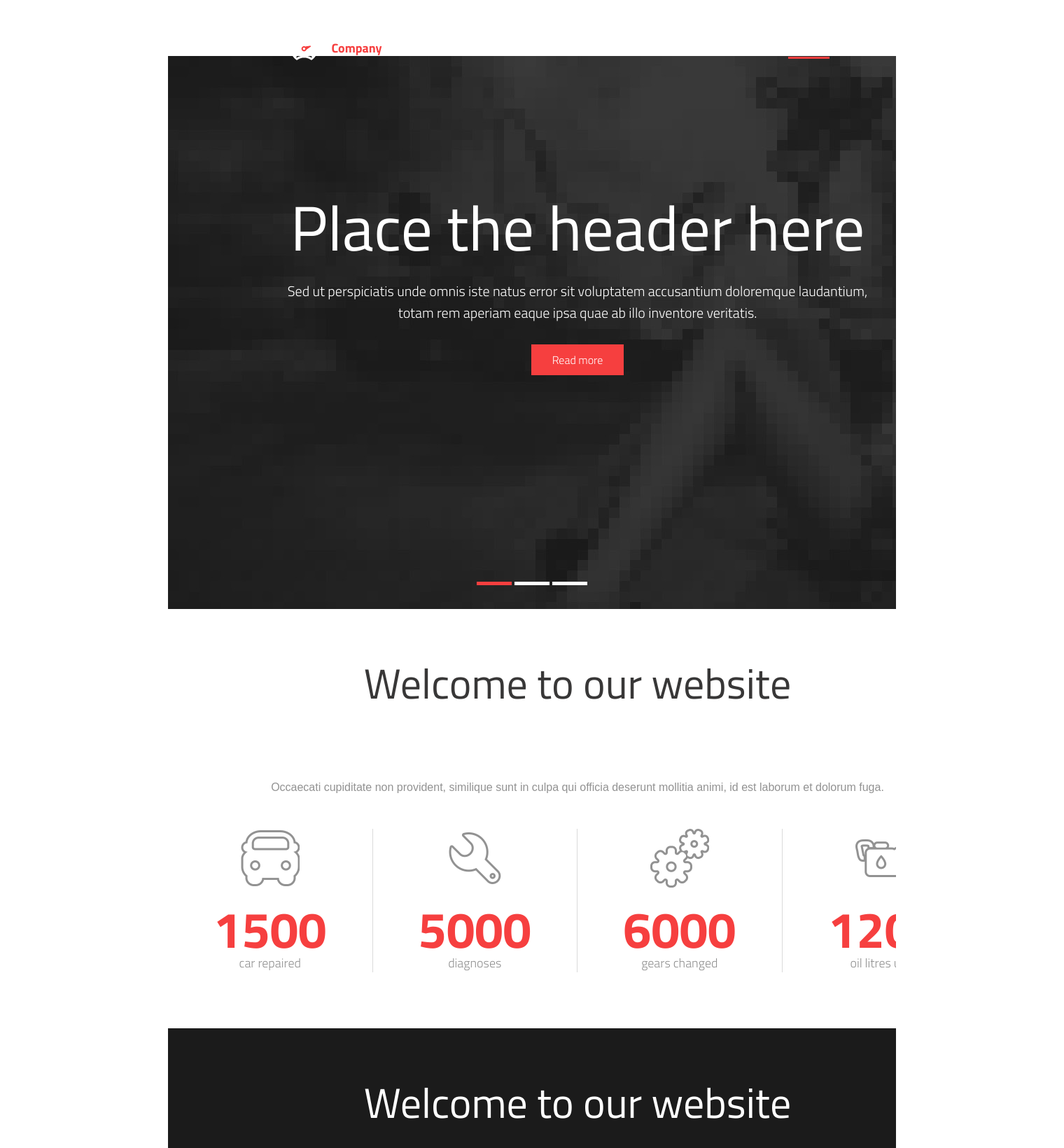
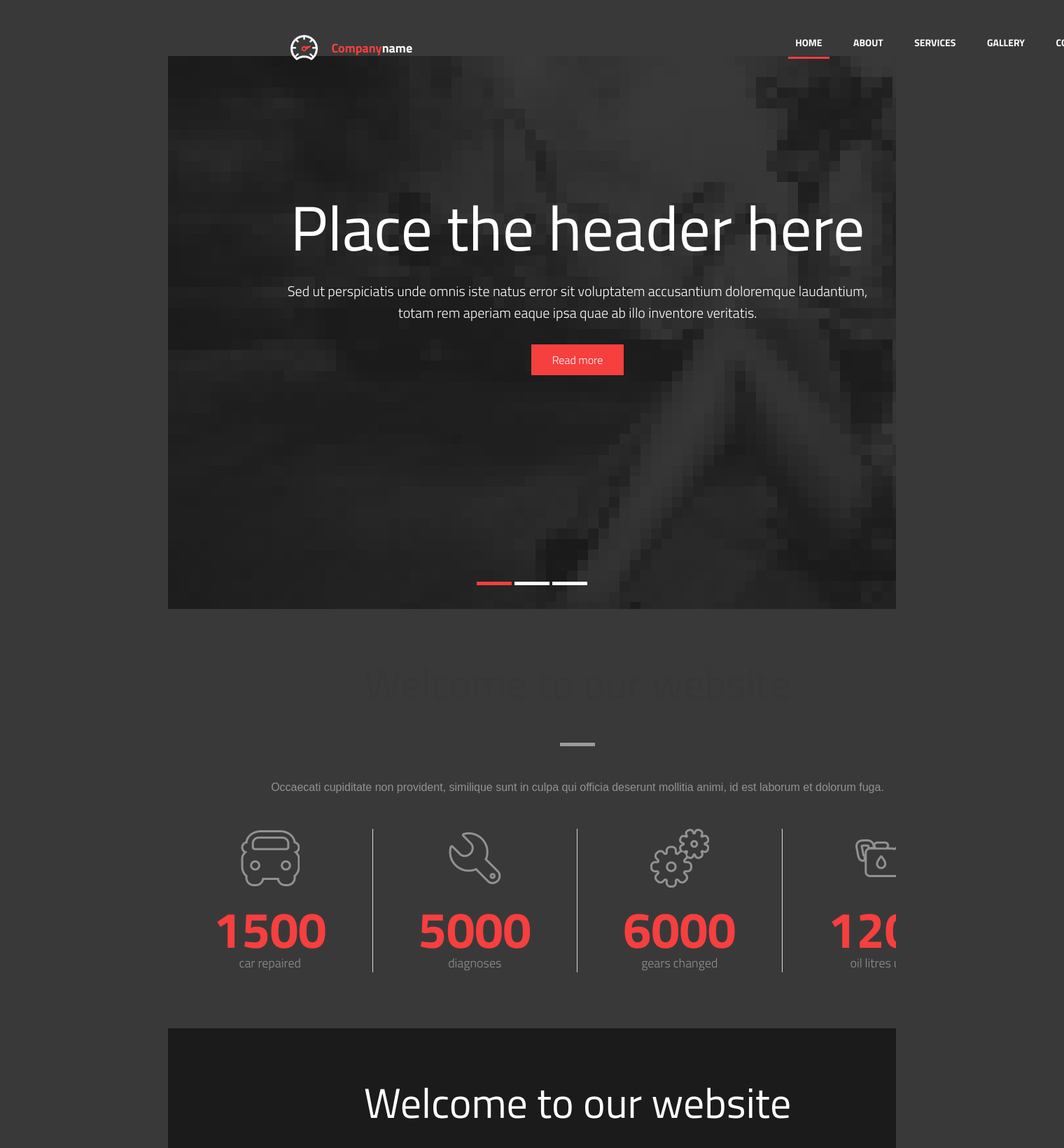
Before and after one commit to benzoic09/Vehicle_Maintenance_System, a Django app: page / in a window 1520 px wide; the page is wider, and only the part inside the window is pictured. Shown: the top 1640 px of that part at 70% size. Run offline with Django 4.2, Linux system fonts and the light colour scheme; some libraries are stand-ins or nearby versions.

Commit message:
fixed some theme issues

```diff
--- a/vms/static/style.css
+++ b/vms/static/style.css
@@ -30,7 +30,7 @@
   display: none; }
 
 html {
-  background: #fff;
+  background: #3a3939;
   color: #000;
   -webkit-text-size-adjust: 100%;
   -ms-text-size-adjust: 100%; }
@@ -222,7 +222,7 @@
 
 h1, h2, h3, h4, h5, h6 {
   font-family: "Titillium Web", "Open Sans", sans-serif;
-  color: #383737;
+  color: #e6e2e2;
   margin-top: 0; }
 
 a {
```
Also changed, not shown: vms/db.sqlite3.
